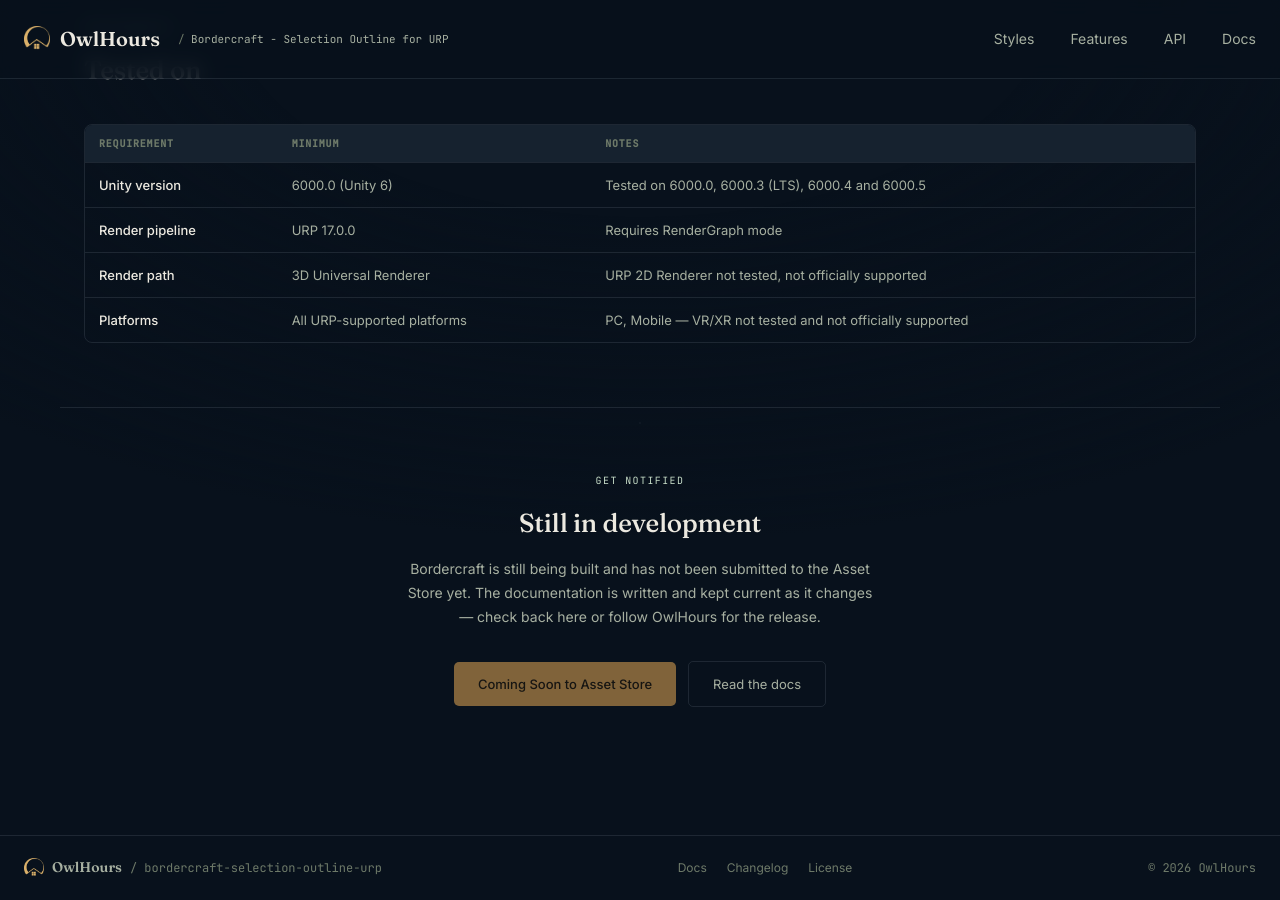
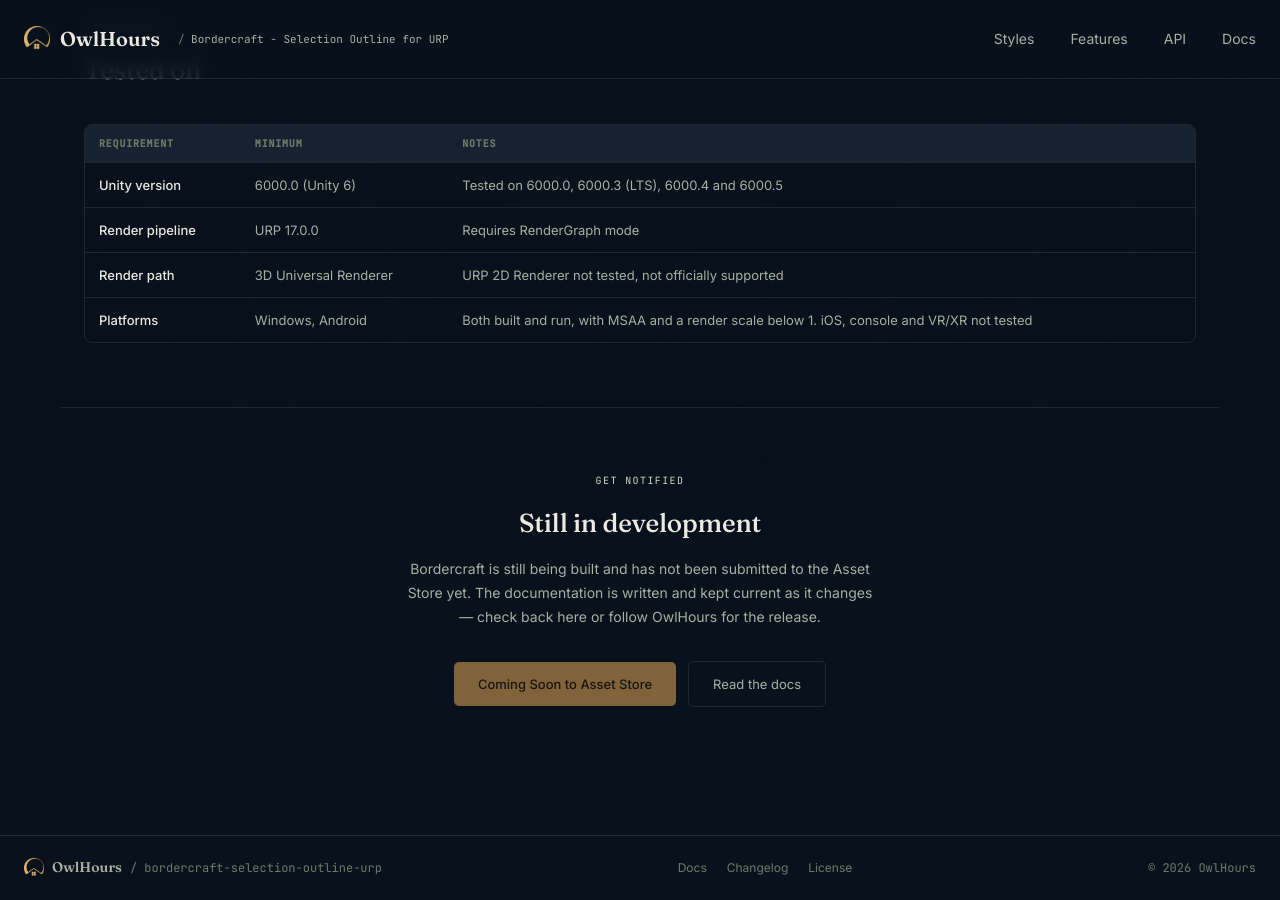
Before and after one commit to owlhoursspace/owlhourspace.github.io, a Jekyll site: the page tools/bordercraft-selection-outline-urp/index.html, which Jekyll copies as it is, in a window 1280 px wide and 900 px high, scrolled down 4527 px. Built offline with Jekyll 4.4.1, drawn with Linux system fonts in a browser that asks for light colours.

Commit message:
Name the platforms that were built and run
Co-Authored-By: Claude Opus 5 <noreply@anthropic.com>

```diff
--- a/tools/bordercraft-selection-outline-urp/docs/index.html
+++ b/tools/bordercraft-selection-outline-urp/docs/index.html
@@ -316,7 +316,7 @@
           <tr><td>Universal Render Pipeline</td><td>17.0.0 or later</td></tr>
           <tr><td>RenderGraph</td><td>Enabled in Project Settings → Graphics → URP Global Settings</td></tr>
           <tr><td>Render path</td><td>3D Universal Renderer — URP 2D Renderer not tested, not officially supported</td></tr>
-          <tr><td>Platforms</td><td>PC, Mobile — VR/XR not tested, not officially supported</td></tr>
+          <tr><td>Platforms</td><td>Tested on Windows and Android, including MSAA and a render scale below 1. iOS, console and VR/XR not tested, not officially supported</td></tr>
         </tbody>
       </table>
     </div>
--- a/tools/bordercraft-selection-outline-urp/index.html
+++ b/tools/bordercraft-selection-outline-urp/index.html
@@ -509,8 +509,8 @@
           </tr>
           <tr>
             <td>Platforms</td>
-            <td>All URP-supported platforms</td>
-            <td>PC, Mobile — VR/XR not tested and not officially supported</td>
+            <td>Windows, Android</td>
+            <td>Both built and run, with MSAA and a render scale below 1. iOS, console and VR/XR not tested</td>
           </tr>
         </tbody>
       </table>
```
